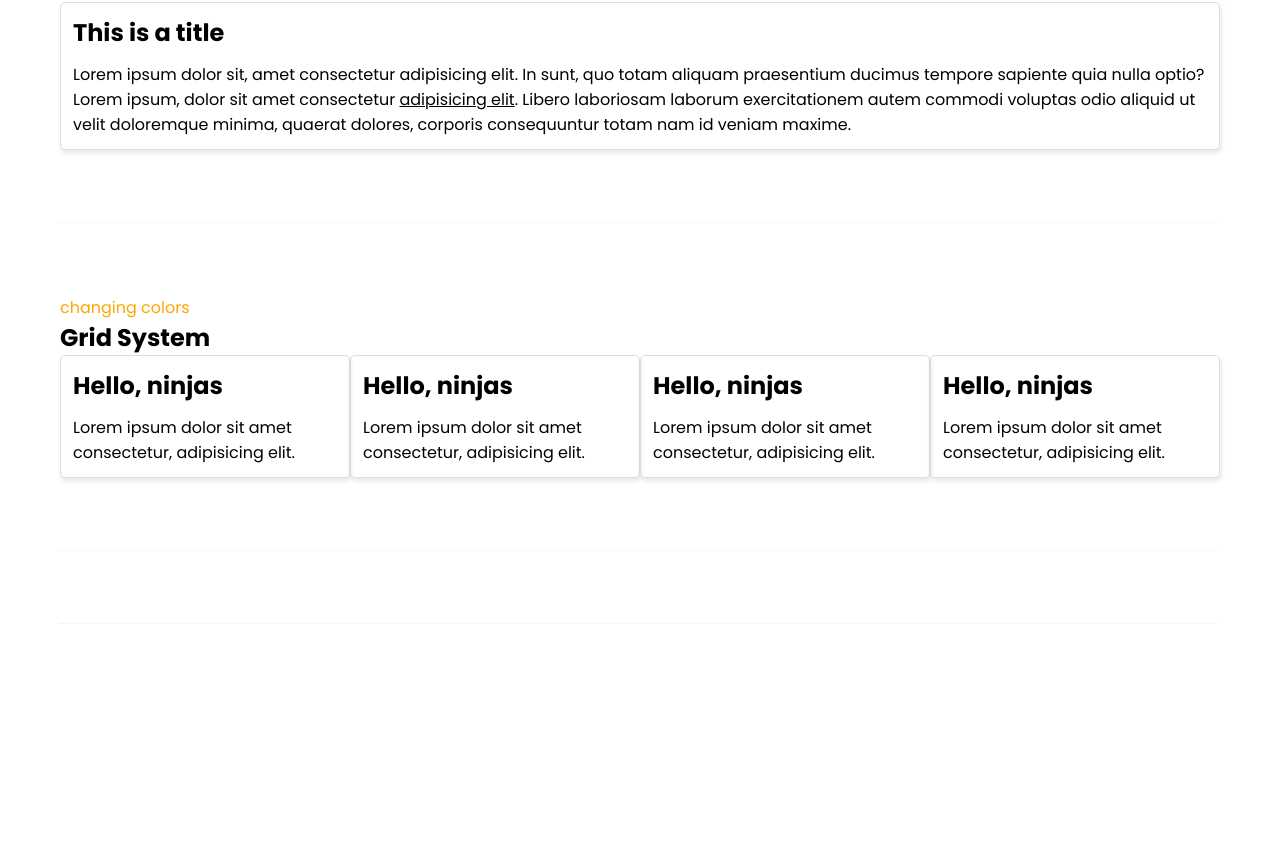
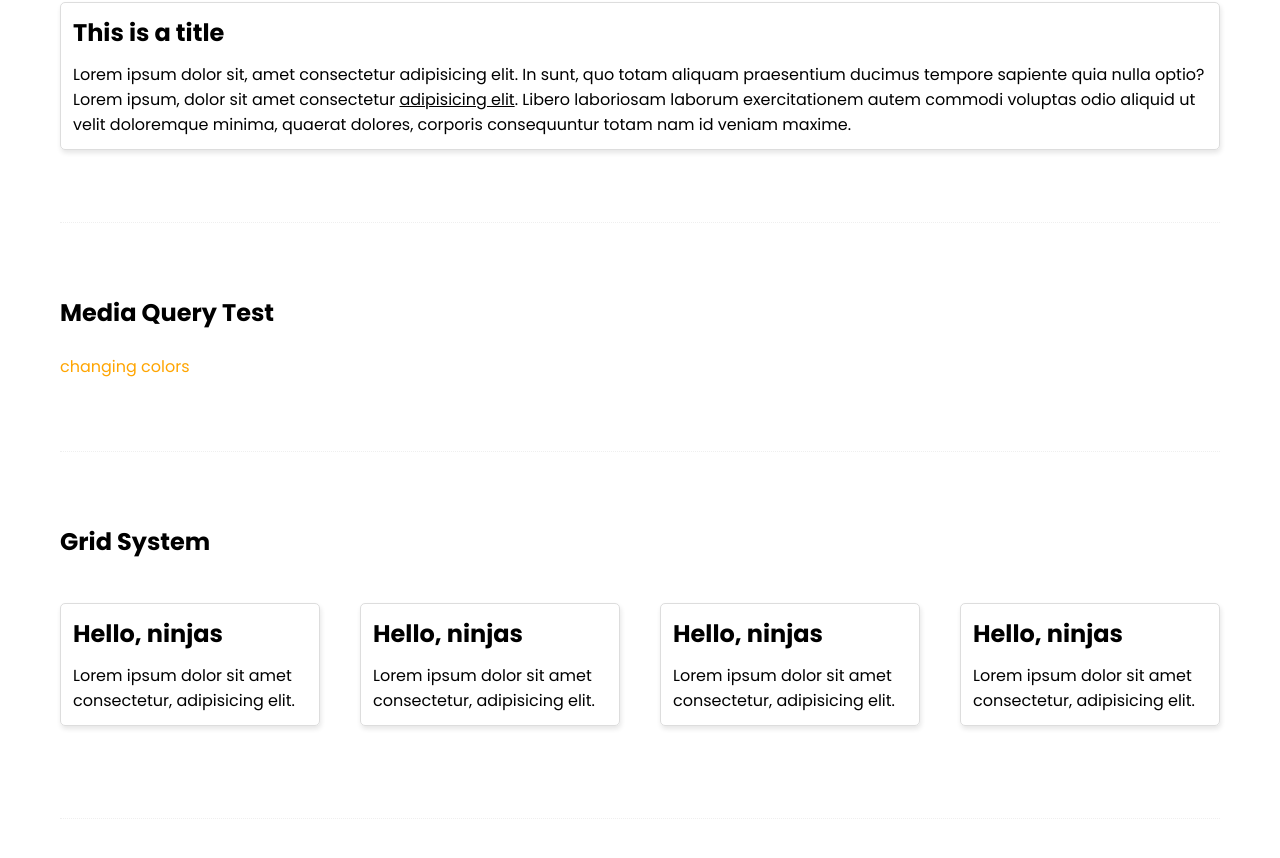
Before and after one commit to vanmars/css-library, a website: page index.html in a window 1280 px wide. Shown: the part 1230-2088 px from the top of the page. Before the commit the page ends 1942 px from the top, so only its background shows below. Drawn offline with Linux system fonts and the light colour scheme.

Commit message:
Add grid gap and justify content to grid system

```diff
--- a/index.html
+++ b/index.html
@@ -91,10 +91,15 @@
 
       <hr class="mt-4 mb-4">
 
+      <!-- Media Query -->
+      <h2 class="mb-2">Media Query Test</h2>
+      <div class="responsive-test">changing colors</div>
+
+      <hr class="mt-4 mb-4">
+
       <!-- grid system -->
-      <div class="responsive-test">changing colors</div>
-      <h2 class="bv-2">Grid System</h2>
-      <div class="row">
+      <h2 class="mb-2">Grid System</h2>
+      <div class="row gap-2 justify-center">
         <div class="col-12-xs col-5-sm col-3-xl">
           <div class="card">
             <h3 class="card-title">Hello, ninjas</h3>
--- a/jamila/_grid.scss
+++ b/jamila/_grid.scss
@@ -1,6 +1,14 @@
 @use "sass:math";
 
 $grid-columns: 12;
+$grid-gaps: (
+  "0": 0,
+  "1": 10px,
+  "2": 20px,
+  "3": 30px,
+);
+
+$layout-values: flex-start, flex-end, center, space-between, space-around;
 
 // base layout classes
 .container {
@@ -15,6 +23,25 @@ $grid-columns: 12;
   display: flex;
   flex-flow: row wrap;
 }
+
+// grid gaps
+@each $key, $val in $grid-gaps {
+  .gap-#{$key} > * {
+    padding: $val;
+  }
+  .gap-#{$key} {
+    margin-left: -$val;
+    margin-right: -$val;
+  }
+}
+
+// justify content classes
+@each $val in $layout-values {
+  .justify-#{$val} {
+    justify-content: $val;
+  }
+}
+
 
 // col classes
 @include xs {
```
Also changed, not shown: css/index.css.
